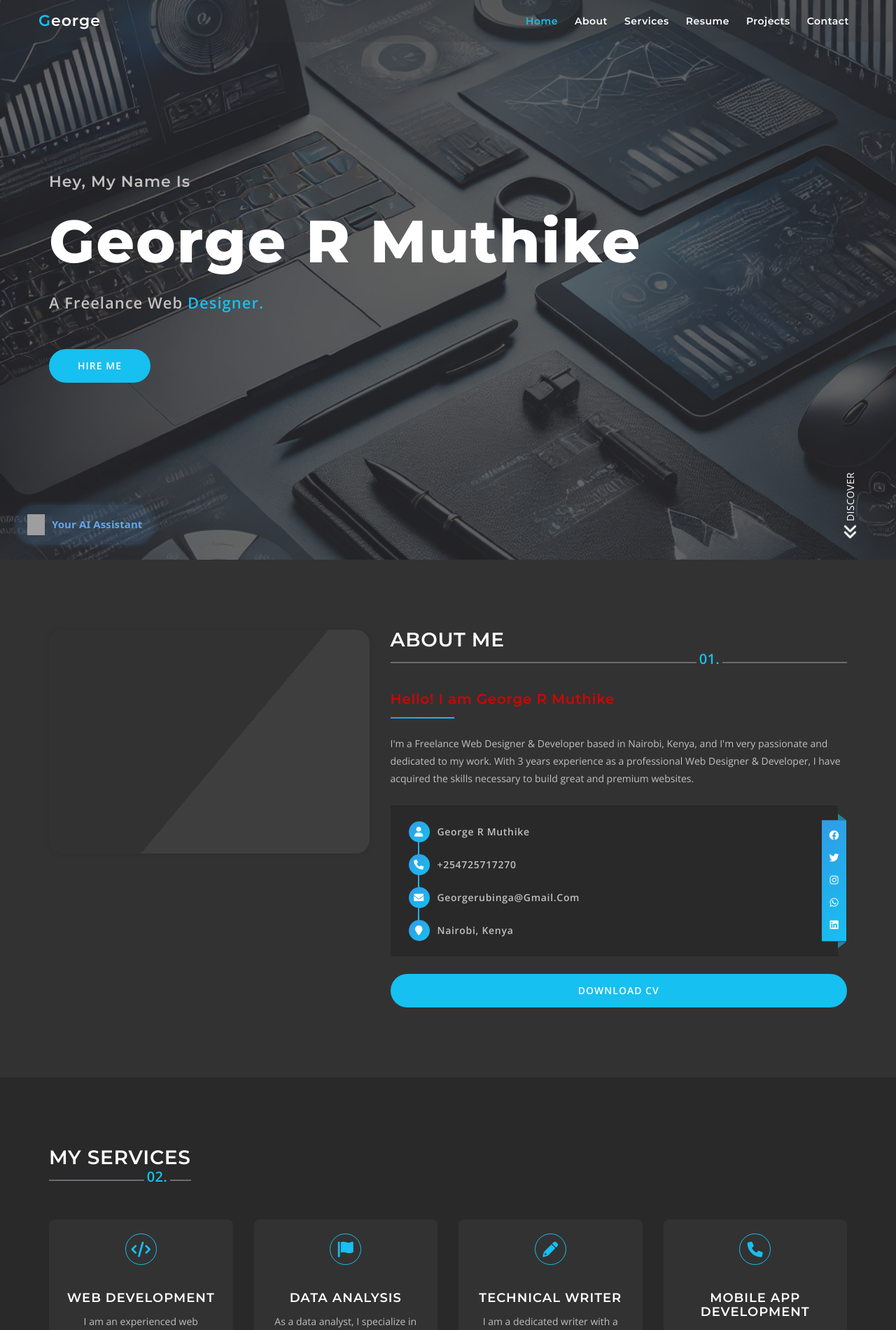
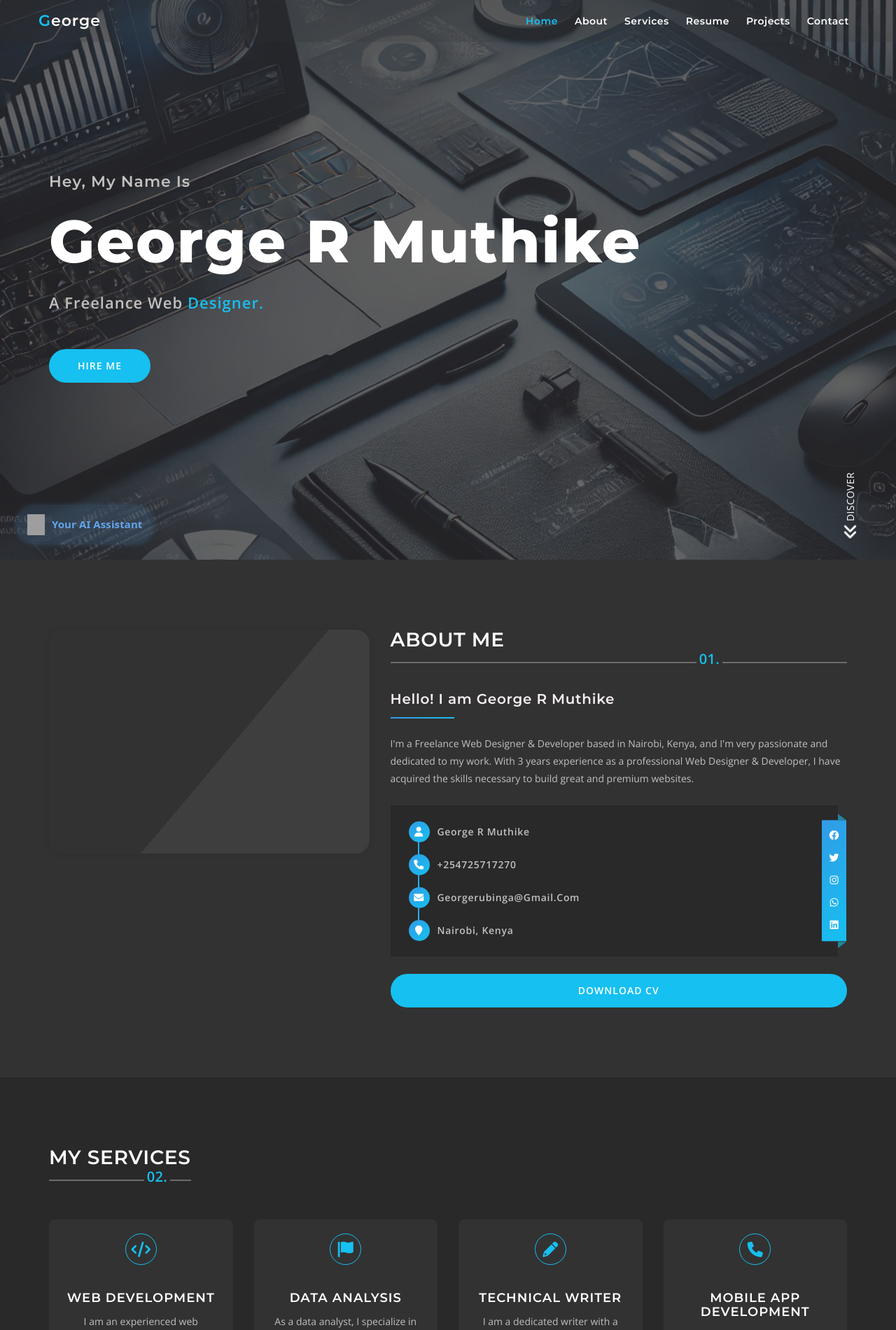
Before and after one commit to georgeklaus/My_Portfolio, a Django app: page / in a window 1280 px wide. Shown: the top 1901 px of the page at 70% size. Run offline with Django 5.2, Linux system fonts and the light colour scheme; some libraries are stand-ins or nearby versions; grey boxes are pictures that could not be loaded.

Commit message:
changed some colours

```diff
--- a/static/portfolio/css/main.css
+++ b/static/portfolio/css/main.css
@@ -727,7 +727,7 @@ h6 {
 
 .about-me .about-info h3 {
     position: relative;
-    color: #cf0505;
+    color: #f6eeee;
     font-size: 20px;
     font-weight: 600;
     letter-spacing: .7px;
```
